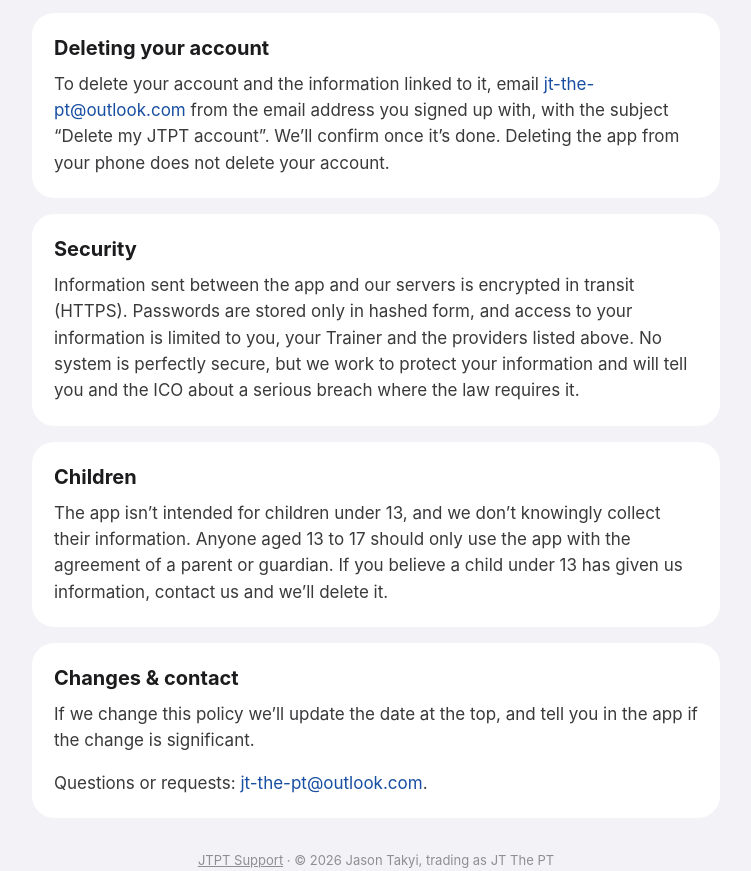
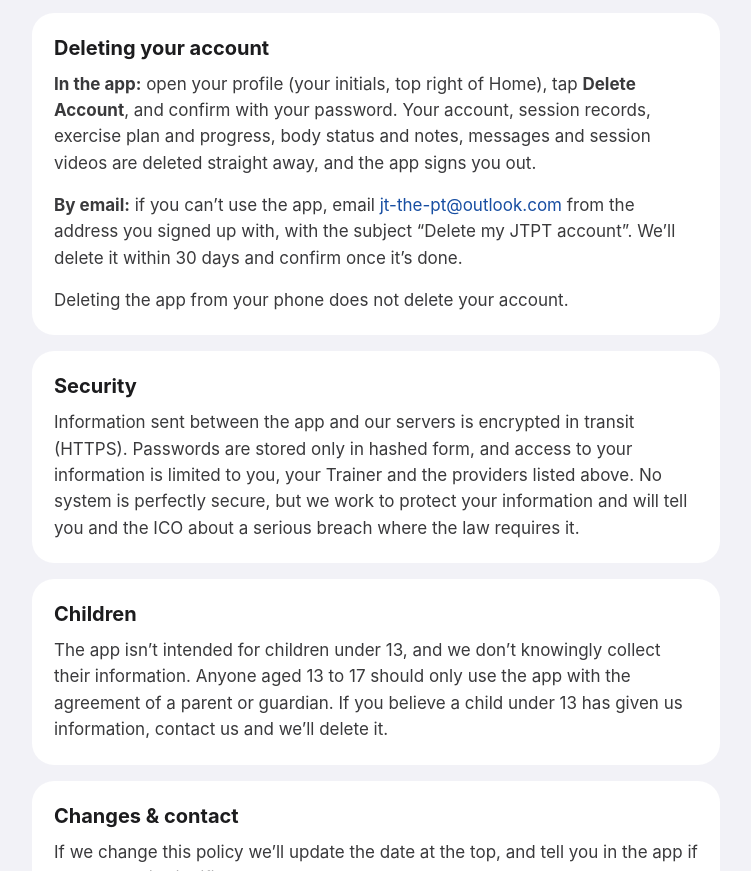
Before and after one commit to Innova-Software-Group/jtpt-privacy, a plain HTML site: page privacy/index.html in a window 1280 px wide. Shown: the part 4009-4880 px from the top of the page, without its empty margins (264-1015 px from the left). Drawn offline with Linux system fonts and the light colour scheme.

Commit message:
Describe in-app account deletion
Co-Authored-By: Claude Opus 5.5 <noreply@anthropic.com>

```diff
--- a/privacy/index.html
+++ b/privacy/index.html
@@ -144,7 +144,9 @@
 
   <section class="card" id="delete">
     <h2>Deleting your account</h2>
-    <p>To delete your account and the information linked to it, email <a href="mailto:jt-the-pt@outlook.com?subject=Delete%20my%20JTPT%20account">jt-the-pt@outlook.com</a> from the email address you signed up with, with the subject “Delete my JTPT account”. We’ll confirm once it’s done. Deleting the app from your phone does not delete your account.</p>
+    <p><strong>In the app:</strong> open your profile (your initials, top right of Home), tap <strong>Delete Account</strong>, and confirm with your password. Your account, session records, exercise plan and progress, body status and notes, messages and session videos are deleted straight away, and the app signs you out.</p>
+    <p><strong>By email:</strong> if you can’t use the app, email <a href="mailto:jt-the-pt@outlook.com?subject=Delete%20my%20JTPT%20account">jt-the-pt@outlook.com</a> from the address you signed up with, with the subject “Delete my JTPT account”. We’ll delete it within 30 days and confirm once it’s done.</p>
+    <p>Deleting the app from your phone does not delete your account.</p>
   </section>
 
   <section class="card" id="security">
```
Also changed, not shown: index.html (+1 -1 lines).
